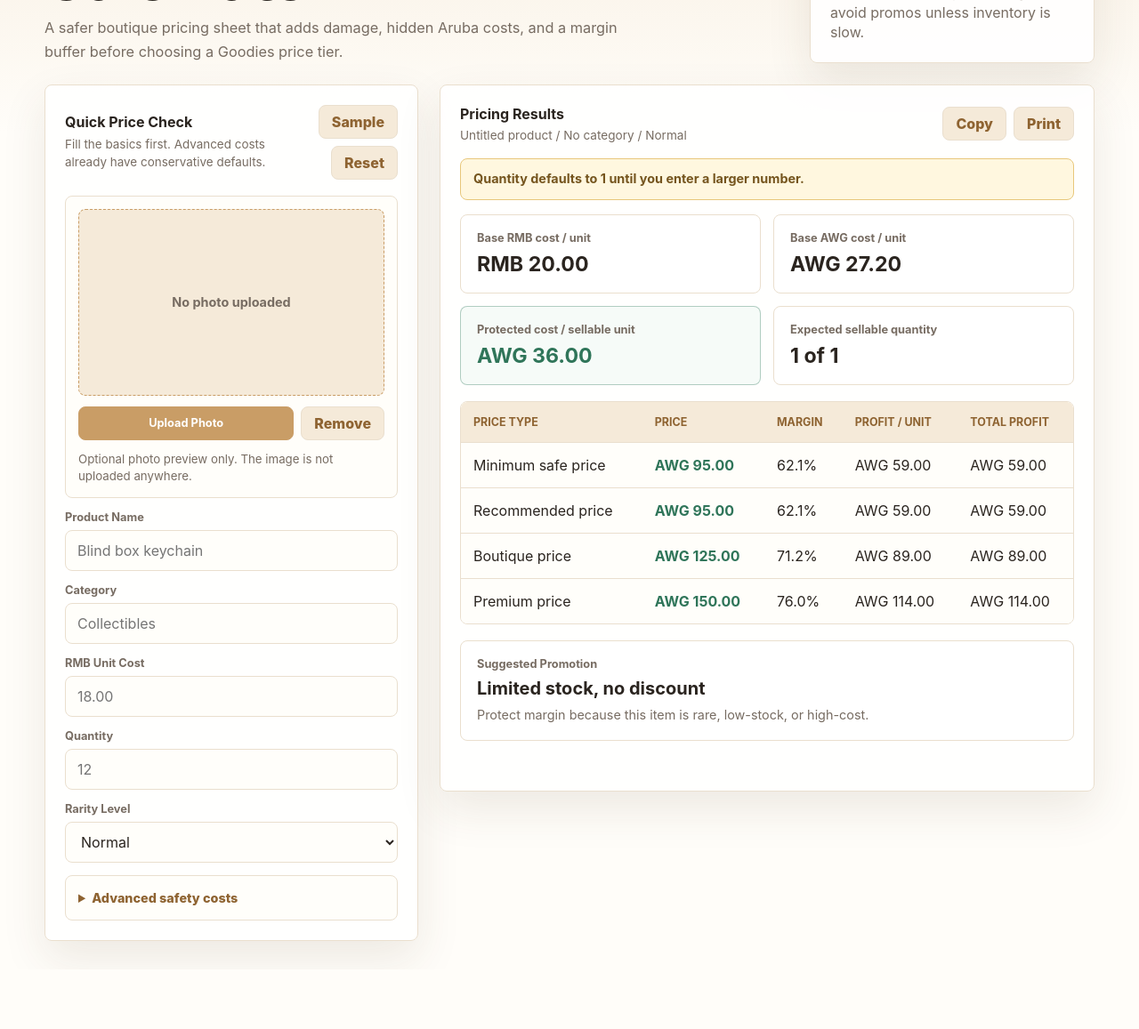
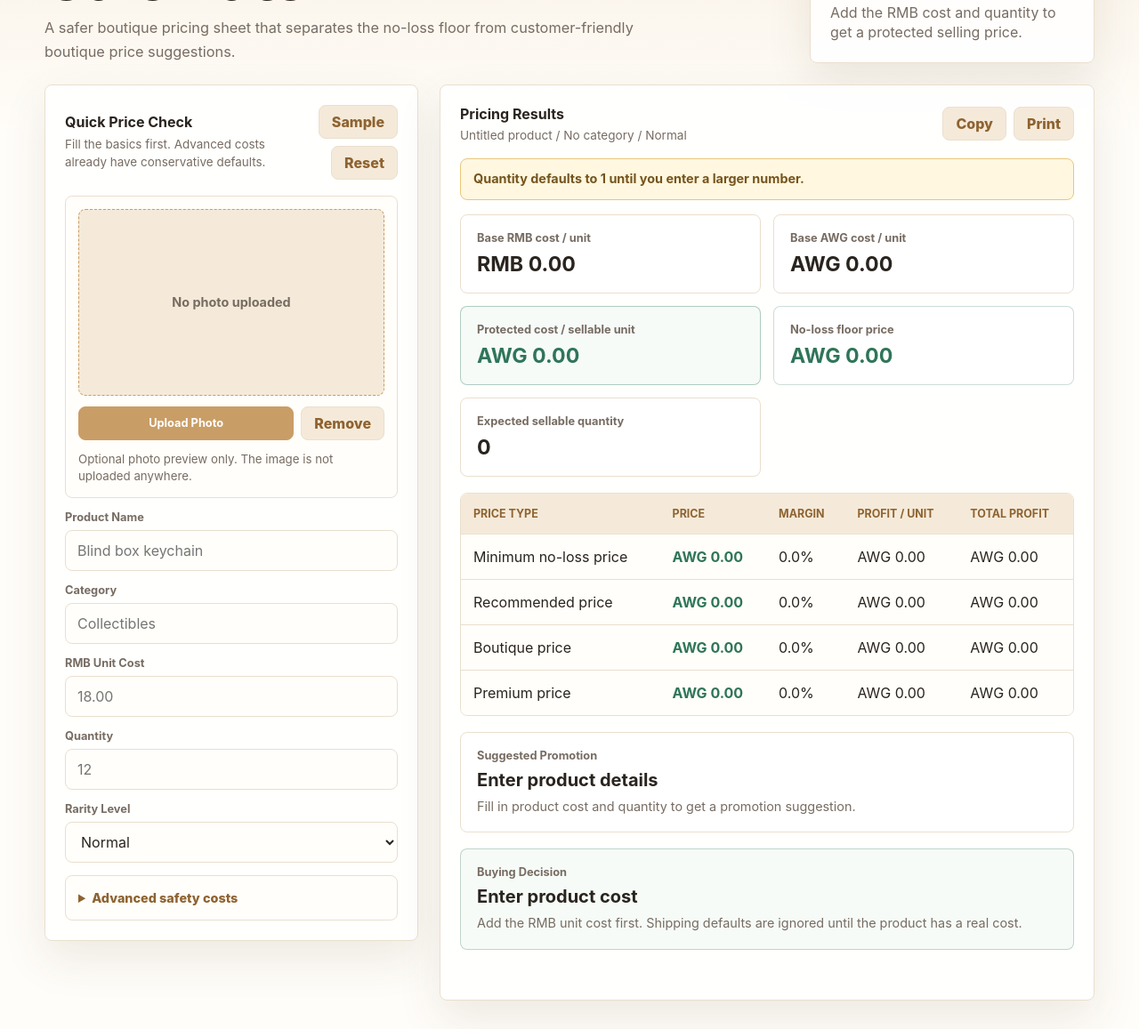
Before and after one commit to Yzaruba/Goodies-, a plain HTML site: page index.html in a window 1280 px wide. Shown: the part 172-1329 px from the top of the page at 89% size. Before the commit the page ends 1262 px from the top, so only its background shows below. Drawn offline with Linux system fonts and the light colour scheme.

Commit message:
Update pricing algorithm files

```diff
--- a/index.html
+++ b/index.html
@@ -13,7 +13,7 @@
           <p class="eyebrow">Goodies staff tool</p>
           <h1 id="page-title">Goodies Pricing Calculator</h1>
           <p class="subtitle">
-            A safer boutique pricing sheet that adds damage, hidden Aruba costs, and a margin buffer before choosing a Goodies price tier.
+            A safer boutique pricing sheet that separates the no-loss floor from customer-friendly boutique price suggestions.
           </p>
         </div>
         <div class="summary-card" aria-live="polite">
@@ -152,6 +152,10 @@
               <span>Protected cost / sellable unit</span>
               <strong id="protectedCost">AWG 0.00</strong>
             </article>
+            <article class="floor-cost">
+              <span>No-loss floor price</span>
+              <strong id="floorPrice">AWG 0.00</strong>
+            </article>
             <article>
               <span>Expected sellable quantity</span>
               <strong id="sellableQty">0</strong>
@@ -179,6 +183,12 @@
             <p id="promotionNote">Fill in product cost and quantity to get a promotion suggestion.</p>
           </div>
 
+          <div class="decision-box">
+            <span>Buying Decision</span>
+            <strong id="buyingDecision">Enter product cost</strong>
+            <p id="buyingDecisionNote">The app will flag whether the item can be priced safely without becoming too expensive.</p>
+          </div>
+
           <div class="copy-status" id="copyStatus" role="status" aria-live="polite"></div>
         </section>
       </section>
--- a/script.js
+++ b/script.js
@@ -1,10 +1,17 @@
 const priceTiers = [5, 7.5, 10, 12.5, 15, 17.5, 20, 25, 30, 35, 45, 55, 65, 75, 95, 125, 150, 180, 220];
 
-const multipliers = [
-  { label: "Minimum safe price", value: 2.1 },
-  { label: "Recommended price", value: 2.6 },
-  { label: "Boutique price", value: 3.1 },
-  { label: "Premium price", value: 3.6 },
+const marginProfiles = {
+  Normal: { min: 0.32, recommended: 0.42, boutique: 0.5, premium: 0.56 },
+  Limited: { min: 0.36, recommended: 0.48, boutique: 0.55, premium: 0.6 },
+  Hot: { min: 0.38, recommended: 0.52, boutique: 0.58, premium: 0.63 },
+  Premium: { min: 0.42, recommended: 0.56, boutique: 0.62, premium: 0.66 },
+};
+
+const pricePlans = [
+  { label: "Minimum no-loss price", key: "min" },
+  { label: "Recommended price", key: "recommended" },
+  { label: "Boutique price", key: "boutique" },
+  { label: "Premium price", key: "premium" },
 ];
 
 const fields = {
@@ -29,10 +36,13 @@
   rmbLanded: document.querySelector("#rmbLanded"),
   awgLanded: document.querySelector("#awgLanded"),
   protectedCost: document.querySelector("#protectedCost"),
+  floorPrice: document.querySelector("#floorPrice"),
   sellableQty: document.querySelector("#sellableQty"),
   priceRows: document.querySelector("#priceRows"),
   promotion: document.querySelector("#promotion"),
   promotionNote: document.querySelector("#promotionNote"),
+  buyingDecision: document.querySelector("#buyingDecision"),
+  buyingDecisionNote: document.querySelector("#buyingDecisionNote"),
   formAlert: document.querySelector("#formAlert"),
   copyStatus: document.querySelector("#copyStatus"),
   photoPreview: document.querySelector("#photoPreview"),
@@ -63,6 +73,26 @@
   }
 
   return Math.ceil(value / 10) * 10;
+}
+
+function minimumProfitFor(cost) {
+  if (cost < 5) {
+    return 2;
+  }
+
+  if (cost <= 15) {
+    return 4;
+  }
+
+  if (cost <= 35) {
+    return 7;
+  }
+
+  return 10;
+}
+
+function priceForMargin(cost, margin) {
+  return cost / (1 - margin);
 }
 
 function getRecommendation(cost) {
@@ -139,6 +169,48 @@
   return {
     label: "Limited stock, no discount",
     note: "The current cost or stock level is better suited to straight pricing.",
+  };
+}
+
+function getBuyingDecision(cost, minimumPrice, recommendedPrice, quantity) {
+  if (cost <= 0) {
+    return {
+      label: "Enter product cost",
+      note: "Add the RMB unit cost first. Shipping defaults are ignored until the product has a real cost.",
+    };
+  }
+
+  if (minimumPrice > 220 || cost > 125) {
+    return {
+      label: "Pre-order only",
+      note: "The protected cost is too high for the current Goodies tiers. Only buy after a customer confirms.",
+    };
+  }
+
+  if (recommendedPrice >= 125 || cost > 55) {
+    return {
+      label: "Buy very carefully",
+      note: "This can avoid loss, but it needs premium positioning or very limited stock.",
+    };
+  }
+
+  if (quantity <= 3) {
+    return {
+      label: "Small test batch",
+      note: "The price is safe, but low quantity leaves little room for bundles or mistakes.",
+    };
+  }
+
+  if (recommendedPrice <= 35) {
+    return {
+      label: "Safe to test",
+      note: "The no-loss price is still friendly for customers, so this is a good trial product.",
+    };
+  }
+
+  return {
+    label: "Safe if presented well",
+    note: "The product can be profitable, but the display and story need to support the price.",
   };
 }
 
@@ -232,6 +304,7 @@
     `Base RMB cost/unit: ${money(costs.rmbLanded, "RMB")}`,
     `Base AWG cost/unit: ${money(costs.awgLanded)}`,
     `Protected cost/sellable unit: ${money(costs.protectedCost)}`,
+    `No-loss floor price: ${money(costs.floorPrice)}`,
     `Expected sellable quantity: ${costs.sellableQty}`,
     `Damage reserve: ${(costs.damageRate * 100).toFixed(0)}%`,
     `Hidden cost buffer: ${(costs.hiddenCostRate * 100).toFixed(0)}%`,
@@ -273,7 +346,9 @@
 
   const productName = fields.productName.value.trim();
   const category = fields.category.value.trim();
-  const hasCosts = protectedCost > 0 && awgLanded > 0;
+  const hasCosts = numberValue(fields.rmbUnitCost) > 0 && protectedCost > 0 && awgLanded > 0;
+  const profile = marginProfiles[rarity] || marginProfiles.Normal;
+  const floorPrice = hasCosts ? roundUpTier(protectedCost) : 0;
 
   output.productMeta.textContent = [productName || "Untitled product", category || "No category", rarity]
     .filter(Boolean)
@@ -281,14 +356,18 @@
   output.rmbLanded.textContent = money(hasCosts ? rmbLanded : 0, "RMB");
   output.awgLanded.textContent = money(hasCosts ? awgLanded : 0);
   output.protectedCost.textContent = money(hasCosts ? protectedCost : 0);
+  output.floorPrice.textContent = money(floorPrice);
   output.sellableQty.textContent = hasCosts ? `${sellableQty} of ${quantity}` : "0";
 
-  const priceData = multipliers.map((item) => {
-    const tierPrice = roundUpTier(protectedCost * item.value);
+  const priceData = pricePlans.map((item) => {
+    const marginTarget = profile[item.key];
+    const rawPrice = Math.max(priceForMargin(protectedCost, marginTarget), protectedCost + minimumProfitFor(protectedCost));
+    const tierPrice = roundUpTier(rawPrice);
     const profit = tierPrice - protectedCost;
     const margin = tierPrice > 0 ? (profit / tierPrice) * 100 : 0;
     return {
       ...item,
+      marginTarget,
       price: hasCosts ? tierPrice : 0,
       profit: hasCosts ? profit : 0,
       margin: hasCosts ? margin : 0,
@@ -310,19 +389,24 @@
     )
     .join("");
 
-  const recommendation = getRecommendation(protectedCost);
+  const activeCost = hasCosts ? protectedCost : 0;
+  const recommendation = getRecommendation(activeCost);
   const recommendedPrice = priceData[1]?.price || 0;
-  const promotion = getPromotion(protectedCost, recommendedPrice, sellableQty, rarity);
+  const minimumPrice = priceData[0]?.price || 0;
+  const promotion = getPromotion(activeCost, recommendedPrice, sellableQty, rarity);
+  const buyingDecision = getBuyingDecision(activeCost, minimumPrice, recommendedPrice, sellableQty);
 
   output.recommendationLabel.textContent = recommendation.label;
   output.recommendationNote.textContent = recommendation.note;
   output.promotion.textContent = promotion.label;
   output.promotionNote.textContent = promotion.note;
+  output.buyingDecision.textContent = buyingDecision.label;
+  output.buyingDecisionNote.textContent = buyingDecision.note;
   latestSummary = buildSummary(
     productName,
     category,
     rarity,
-    { rmbLanded, awgLanded, protectedCost, sellableQty, damageRate, hiddenCostRate },
+    { rmbLanded, awgLanded, protectedCost, floorPrice, sellableQty, damageRate, hiddenCostRate },
     priceData,
     promotion,
   );
--- a/styles.css
+++ b/styles.css
@@ -89,6 +89,7 @@
 .summary-card,
 .panel,
 .promotion-box,
+.decision-box,
 .cost-grid article {
   border: 1px solid var(--line);
   background: rgba(255, 255, 255, 0.9);
@@ -106,6 +107,7 @@
 
 .summary-label,
 .promotion-box span,
+.decision-box span,
 .cost-grid span,
 label span {
   color: var(--muted);
@@ -333,8 +335,13 @@
   background: #f6fbf8 !important;
 }
 
-.protected-cost strong {
+.protected-cost strong,
+.floor-cost strong {
   color: var(--success);
+}
+
+.floor-cost {
+  border-color: rgba(47, 117, 89, 0.24) !important;
 }
 
 .table-wrap {
@@ -373,7 +380,8 @@
   color: var(--success);
 }
 
-.promotion-box {
+.promotion-box,
+.decision-box {
   display: grid;
   gap: 8px;
   margin-top: 18px;
@@ -382,11 +390,18 @@
   box-shadow: none;
 }
 
-.promotion-box strong {
+.decision-box {
+  border-color: rgba(47, 117, 89, 0.28);
+  background: #f6fbf8;
+}
+
+.promotion-box strong,
+.decision-box strong {
   font-size: 1.25rem;
 }
 
 .promotion-box p,
+.decision-box p,
 .copy-status {
   margin: 0;
   color: var(--muted);
```
Also changed, not shown: 1 other file.
